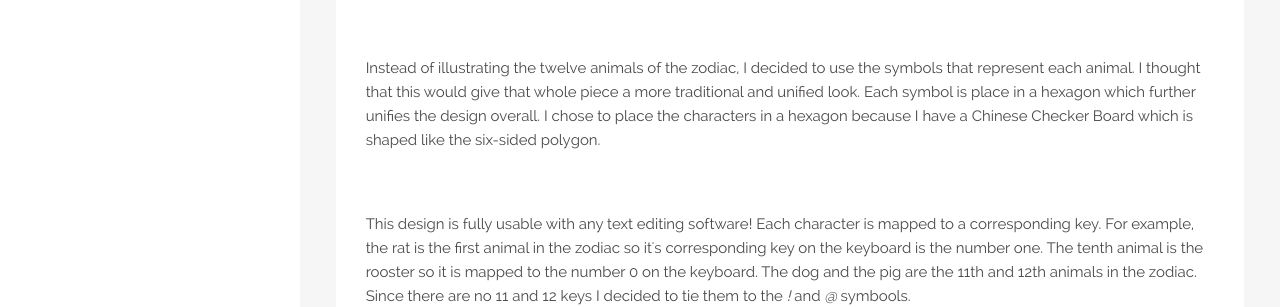
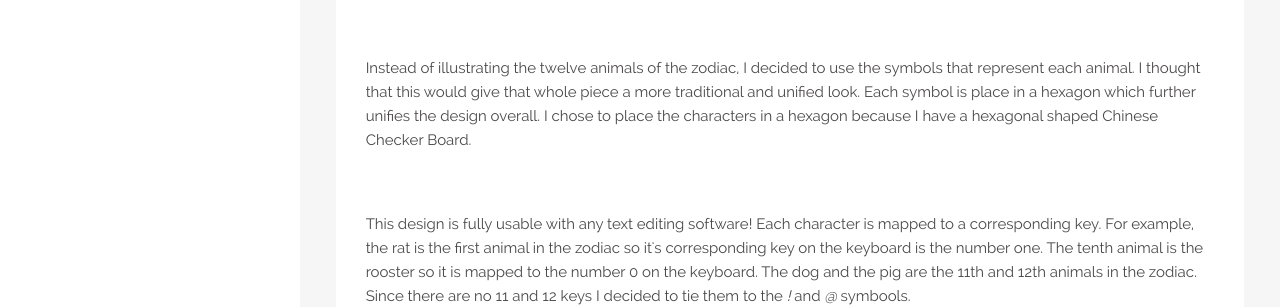
Before and after one commit to jason-leduc/portfolio-2015, a Jekyll site: the page built from inner6.html, in a window 1280 px wide and 1270 px high. Shown: the part 842-1149 px from the top of the window. Built offline with Jekyll 4.4.1, drawn with Linux system fonts in a browser that asks for light colours; nearby versions of some CDN libraries.

Commit message:
grammar/spellcheck

```diff
--- a/inner6.html
+++ b/inner6.html
@@ -31,7 +31,7 @@ layout: default
 
 				<p>I decided to create a dinbat collection based upon the Chinese Zodiac. I chose this theme because I have some Asian ancestry and my family celebrates Chinese New Year every year.</p>
 
-				<p>Instead of illustrating the twelve animals of the zodiac, I decided to use the symbols that represent each animal. I thought that this would give that whole piece a more traditional and unified look. Each symbol is place in a hexagon which further unifies the design overall. I chose to place the characters in a hexagon because I have a Chinese Checker Board which is shaped like the six-sided polygon.</p>
+				<p>Instead of illustrating the twelve animals of the zodiac, I decided to use the symbols that represent each animal. I thought that this would give that whole piece a more traditional and unified look. Each symbol is place in a hexagon which further unifies the design overall. I chose to place the characters in a hexagon because I have a hexagonal shaped Chinese Checker Board.</p>
 
 
 				<p>This design is fully usable with any text editing software! Each character is mapped to a corresponding key. For example, the rat is the first animal in the zodiac so it's corresponding key on the keyboard is the number one. The tenth animal is the rooster so it is mapped to the number 0 on the keyboard. The dog and the pig are the 11th and 12th animals in the zodiac. Since there are no 11 and 12 keys I decided to tie them to the <em>!</em> and <em>@</em> symbools.</p>
```
